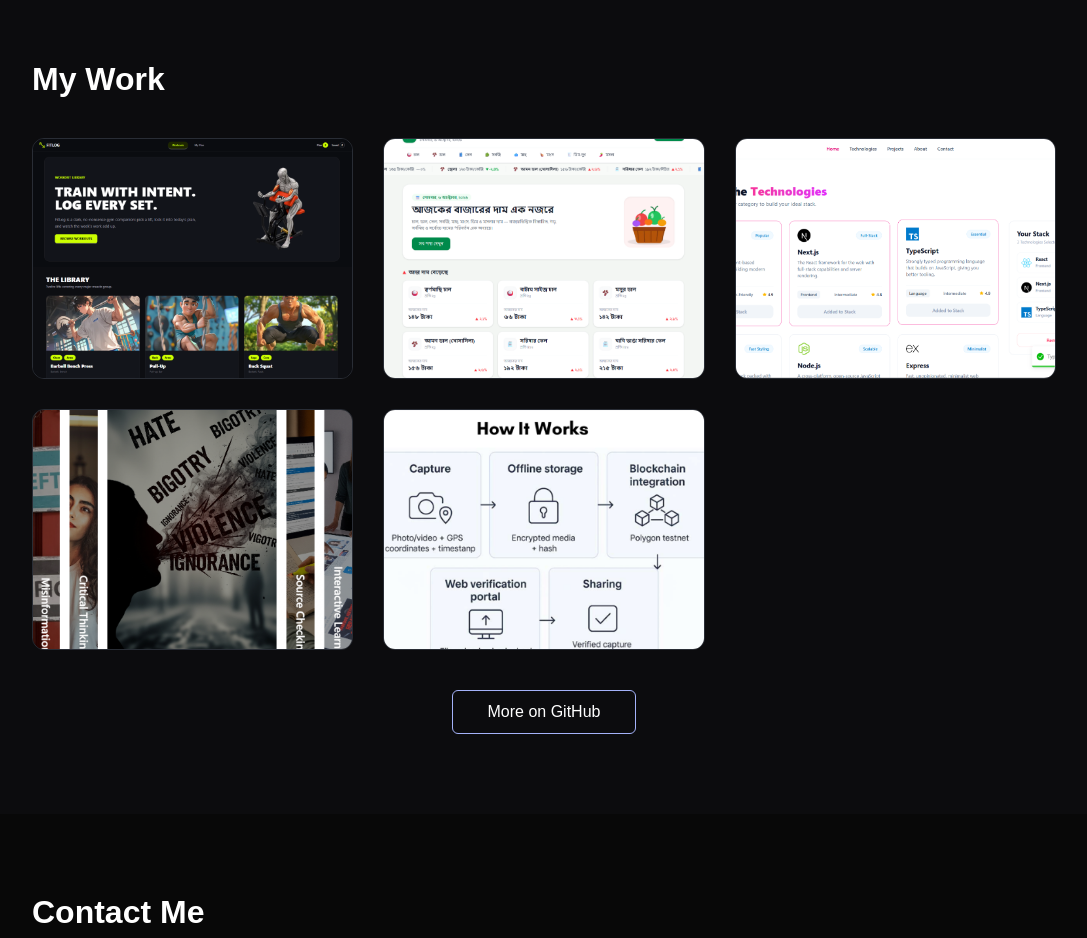
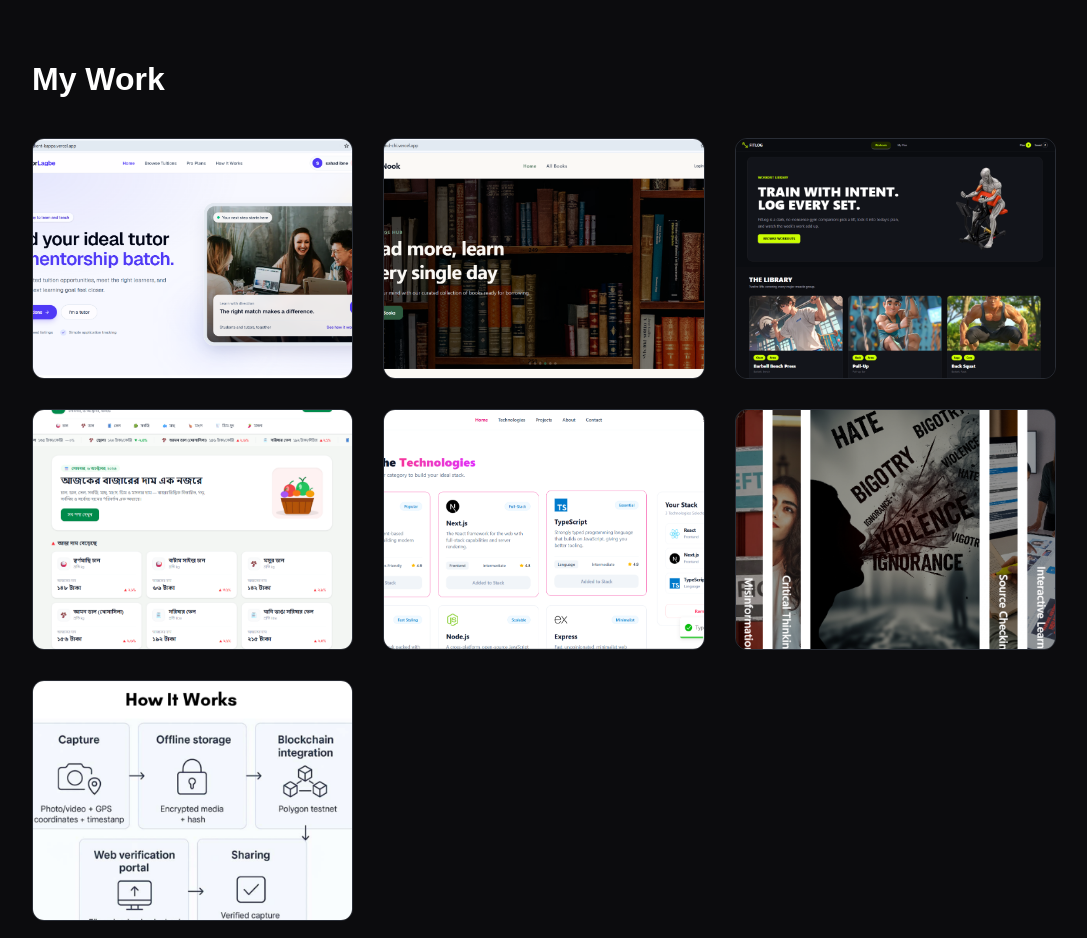
Before and after one commit to sahad-iiuc/my-website, a plain HTML site: page index.html in a window 1280 px wide. Shown: the part 3620-4558 px from the top of the page, without its empty margins (96-1183 px from the left). Drawn offline with Linux system fonts and the light colour scheme.

Commit message:
Update index.html

```diff
--- a/index.html
+++ b/index.html
@@ -331,7 +331,64 @@
         <h1 class="sub-title">My Work</h1>
         <div class="work-list">
 
-                      <article class="work" tabindex="0">
+
+          <article class="work" tabindex="0">
+            <img src="work7.png" alt="BazarDor project preview" />
+            <div class="layer">
+              <h3>MentorLagbe is a full-stack tuition and mentorship platform built to connect students with tutors across subjects, learning modes, and schedules.</h3>
+              <p>
+              Students can browse approved tuition posts, filter by subject or preferences, and manage their applications, while tutors can create tuition listings, track approval status, and review applicants from a dedicated dashboard.
+              </p>
+              <div class="project-links">
+                <a
+                  class="project-link"
+                  href="https://github.com/sahad-ibne/mentorLagbe-client"
+                  target="_blank"
+                  rel="noopener noreferrer"
+                  ><i class="fa-brands fa-github" aria-hidden="true"></i> Code
+                  Repo</a
+                >
+                <a
+                  class="project-link"
+                  href="https://mentor-lagbe-client-kappa.vercel.app"
+                  target="_blank"
+                  rel="noopener noreferrer"
+                  ><i class="fa-solid fa-globe" aria-hidden="true"></i> Live
+                  Project</a
+                >
+              </div>
+            </div>
+          </article>
+
+           <article class="work" tabindex="0">
+            <img src="work6.png" alt="BazarDor project preview" />
+            <div class="layer">
+              <h3>Welcome to BookNook, a full-stack digital sanctuary crafted for readers and book enthusiasts!</h3>
+              <p>
+              BookNook provides a seamless space to discover fresh arrivals, manage personal reading collections, borrow books interactively, and engage with community-driven reviews.
+              </p>
+              <div class="project-links">
+                <a
+                  class="project-link"
+                  href="https://github.com/sahad-ibne/book-nook-client"
+                  target="_blank"
+                  rel="noopener noreferrer"
+                  ><i class="fa-brands fa-github" aria-hidden="true"></i> Code
+                  Repo</a
+                >
+                <a
+                  class="project-link"
+                  href="https://booknook-frontend-chi.vercel.app"
+                  target="_blank"
+                  rel="noopener noreferrer"
+                  ><i class="fa-solid fa-globe" aria-hidden="true"></i> Live
+                  Project</a
+                >
+              </div>
+            </div>
+          </article>
+
+           <article class="work" tabindex="0">
             <img src="work-3.png" alt="FITLOG App project preview" />
             <div class="layer">
               <h3>FITLOG Workout Tracker</h3>
```
